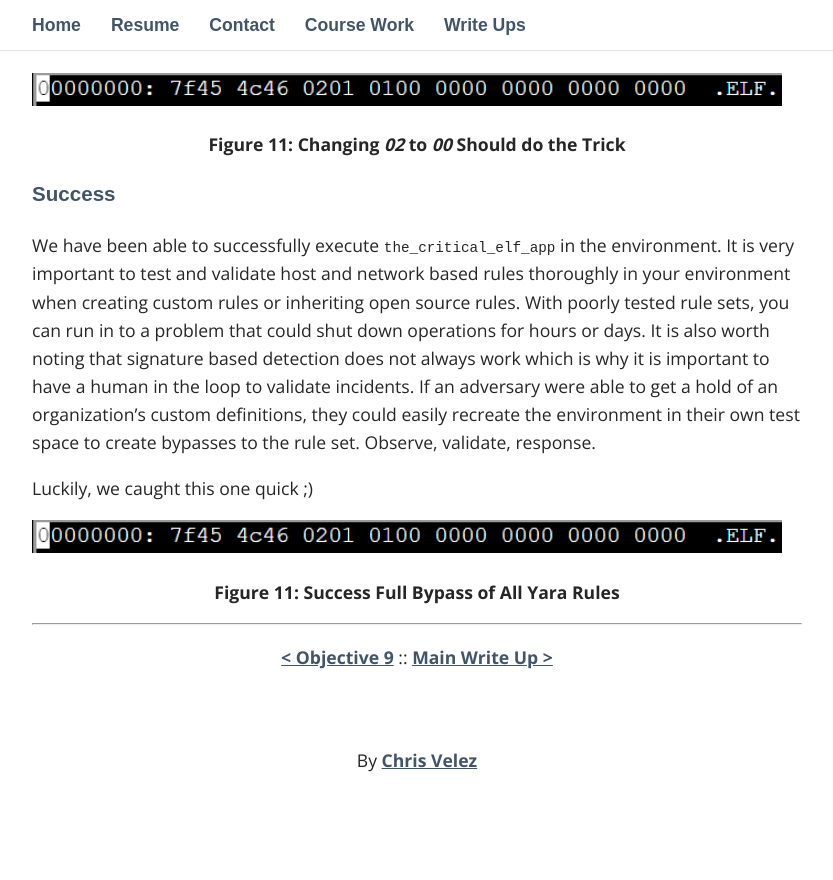
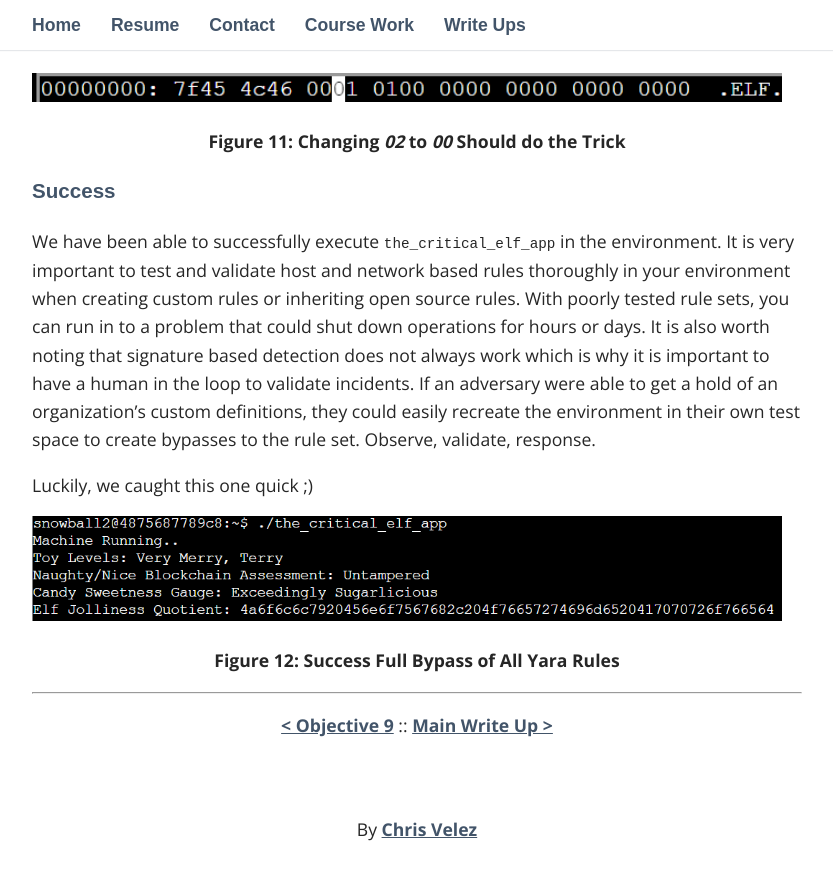
Before and after one commit to c-velez/c-velez.github.io, a Jekyll site: the page built from write_ups/2021_sans_hhc/term/2022-01-07-SANS-Holiday-Hack-Yara-Analysis.markdown, in a window 1280 px wide and 900 px high, scrolled down 5284 px. Shown: the top 880 px of the window, without its empty margins (223-1056 px from the left). Built offline with Jekyll 4.4.1, drawn with Linux system fonts in a browser that asks for light colours; some web fonts are replaced; our own code applies the rules of GitHub Pages for plain Markdown files; before the commit the page ends 6116 px from its top, so only the background shows below that.

Commit message:
Fixed issues and pictures

```diff
--- a/write_ups/2021_sans_hhc/term/2022-01-07-SANS-Holiday-Hack-Yara-Analysis.markdown
+++ b/write_ups/2021_sans_hhc/term/2022-01-07-SANS-Holiday-Hack-Yara-Analysis.markdown
@@ -169,7 +169,7 @@ Looking up the documentation for `unint32(1)`, we can note that this rule tells
 <p align="center">Notice how the hex appears to be "backwards" when compared to the rule <br>
 	<em>454c4602</em> versus <em>02464c45</em> as defined in the rule</p>
 
-![After Editing](/assets/img/2021_sans_hhc/term/yara_analysis/picture_10.png){: width="750"}
+![After Editing](/assets/img/2021_sans_hhc/term/yara_analysis/picture_11.PNG){: width="750"}
 <p align="center"><strong>Figure 11: Changing <em>02</em> to <em>00</em> Should do the Trick</strong></p>
 
 ### Success
@@ -178,8 +178,8 @@ We have been able to successfully execute `the_critical_elf_app` in the environm
 
 Luckily, we caught this one quick ;)
 
-![Full Bypass](/assets/img/2021_sans_hhc/term/yara_analysis/picture_10.png){: width="750"}
-<p align="center"><strong>Figure 11: Success Full Bypass of All Yara Rules</strong></p>
+![Full Bypass](/assets/img/2021_sans_hhc/term/yara_analysis/picture_12.PNG){: width="750"}
+<p align="center"><strong>Figure 12: Success Full Bypass of All Yara Rules</strong></p>
 
 ---
 <p align="center"><a href="/write_ups/2021_sans_hhc/obj/2022-01-06-SANS-Holiday-Hack-Objective-9">< Objective 9</a> :: <a href="/2021-SANS-Holiday-Hack-Challenge/">Main Write Up ></a></p>
```
